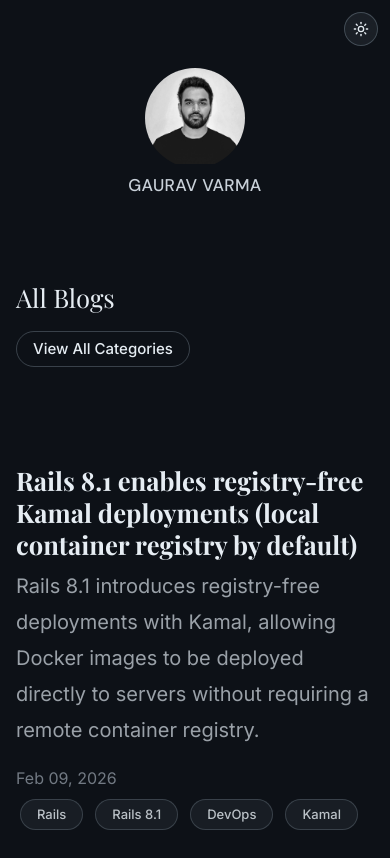
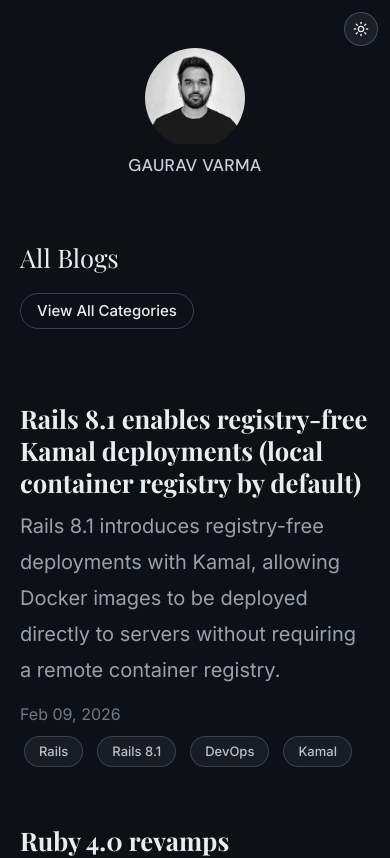
Before and after one commit to gaurav-varma/gauravvarma.dev, a Next.js app: page /blog/all in a window 390 px wide. Shown: the top 858 px of the page. Built offline with nearby package versions, Linux system fonts and the light colour scheme; no server answers.

Commit message:
Improve mobile layout and spacing

```diff
--- a/styles/globals.css
+++ b/styles/globals.css
@@ -357,33 +357,92 @@
   display: block;
 }
 
-/* ─── Mobile layout fixes ───────────────────────────────────────── */
+/* ─── Mobile layout & spacing ───────────────────────────────────── */
+/*
+ * Guideline: 8px grid + Vertical Rhythm
+ * Body text 20px × 1.8lh = 36px rhythm unit.
+ * On desktop col-lg-8 gives natural side margins that create breathing room.
+ * On mobile (full width) we compensate with increased vertical spacing so
+ * each content block has the same perceptual weight as on desktop.
+ *
+ * Apple HIG: 20px side margins on phone, 44px minimum touch targets.
+ * Material: 16dp min margins, 24dp between content groups.
+ */
+
 @media (max-width: 767px) {
+  /* ── Structural fixes (pre-existing) ── */
+
   /* Stack post-meta (date + badges) vertically so badges don't overflow */
   .post-meta.d-flex {
     flex-direction: column !important;
-    gap: 6px;
+    gap: 8px;
   }
 
   .post-meta .ms-auto {
     margin-left: 0 !important;
     display: flex !important;
     flex-wrap: wrap;
-    gap: 4px;
+    gap: 6px;
   }
 
   /* Stack page-header rows (h4 title + button) vertically */
   .d-flex:has(> h4) {
     flex-direction: column !important;
     align-items: flex-start !important;
-    gap: 10px;
+    gap: 12px;
   }
 
   .d-flex:has(> h4) > .ms-auto {
     margin-left: 0 !important;
   }
 
-  /* Theme toggle: slightly smaller tap target on mobile */
+  /* ── Vertical rhythm — blog list ── */
+
+  /* Header: my-5 (48px) is too generous on mobile — halve it */
+  .headshot {
+    margin-top: 1.75rem !important;
+    margin-bottom: 1.75rem !important;
+  }
+
+  /* Give each post preview a clear top boundary */
+  .post-preview {
+    padding-top: 8px;
+  }
+
+  /* Space between post title and subtitle */
+  .post-preview .post-title {
+    margin-bottom: 0.6rem;
+  }
+
+  /* Space between subtitle and date/meta */
+  .post-preview p.post-subtitle {
+    margin-bottom: 0.75rem;
+  }
+
+  /* Separator between posts: increase from my-4 (24px) to 36px
+   * — matches 1× vertical rhythm unit, makes each post feel distinct */
+  article > hr {
+    margin-top: 2.25rem !important;
+    margin-bottom: 2.25rem !important;
+  }
+
+  /* Section hr (used in All Blogs / Categories pages after the title row):
+   * reduce my-5 (48px) to 32px — still a clear break but not wasteful */
+  .col-md-10 > hr,
+  .col-lg-8 > hr,
+  .col-xl-8 > hr {
+    margin-top: 2rem !important;
+    margin-bottom: 2rem !important;
+  }
+
+  /* ── Post body (reading view) ── */
+
+  /* Top of markdown content: give the post body room after the hr */
+  .markdown-body {
+    padding-top: 8px;
+  }
+
+  /* Theme toggle: slightly smaller on mobile */
   .theme-toggle {
     width: 34px;
     height: 34px;
@@ -393,27 +452,53 @@
 }
 
 @media (max-width: 575px) {
-  /* Tighter horizontal padding on xs screens */
+  /* ── Side margins: 20px per Apple HIG (max reading width on small phones) */
   .container {
-    padding-left: 16px !important;
-    padding-right: 16px !important;
+    padding-left: 20px !important;
+    padding-right: 20px !important;
   }
 
-  /* Prevent long words / code from breaking layout */
+  /* ── Badges: ensure 44px minimum touch target height (Apple HIG) */
+  .post-meta .badge {
+    padding: 8px 14px !important;
+    font-size: 13px !important;
+  }
+
+  /* ── Markdown body: long-form reading improvements ── */
+
+  /* Prevent long words / URLs from breaking layout */
   .markdown-body {
     overflow-wrap: break-word;
     word-break: break-word;
   }
 
-  /* Horizontally scrollable tables and code blocks */
-  .markdown-body table {
-    display: block;
-    overflow-x: auto;
-    -webkit-overflow-scrolling: touch;
-    max-width: 100%;
+  /* Headings inside post body: clear visual section breaks.
+   * 2.25rem top = 1.5× rhythm unit (54px) — signals a new major section.
+   * 0.6rem bottom keeps heading close to the content it titles. */
+  .markdown-body h2 {
+    margin-top: 2.5rem;
+    margin-bottom: 0.75rem;
   }
 
+  .markdown-body h3 {
+    margin-top: 2rem;
+    margin-bottom: 0.6rem;
+  }
+
+  .markdown-body h4 {
+    margin-top: 1.75rem;
+    margin-bottom: 0.5rem;
+  }
+
+  /* Paragraphs inside markdown: slight extra bottom gap so they breathe */
+  .markdown-body p {
+    margin-bottom: 1.25rem;
+  }
+
+  /* Code blocks: 1.5rem vertical margin — distinct from surrounding prose */
   .markdown-body pre {
+    margin-top: 1.5rem !important;
+    margin-bottom: 1.5rem !important;
     overflow-x: auto;
     -webkit-overflow-scrolling: touch;
   }
@@ -424,9 +509,37 @@
       Consolas, monospace;
   }
 
-  /* Images never overflow their container */
+  /* Lists: comfortable line spacing for bullet / numbered lists */
+  .markdown-body ul,
+  .markdown-body ol {
+    padding-left: 1.5rem;
+    margin-bottom: 1.25rem;
+  }
+
+  .markdown-body li {
+    margin-bottom: 0.4rem;
+    line-height: 1.75;
+  }
+
+  /* Tables: horizontal scroll rather than overflow */
+  .markdown-body table {
+    display: block;
+    overflow-x: auto;
+    -webkit-overflow-scrolling: touch;
+    max-width: 100%;
+    margin-bottom: 1.25rem;
+  }
+
+  /* Images: never overflow, maintain aspect ratio */
   .markdown-body img {
     max-width: 100%;
     height: auto;
+    border-radius: 8px;
+  }
+
+  /* Footer links: easier to tap */
+  footer p {
+    font-size: 15px;
+    line-height: 1.7;
   }
 }
```
